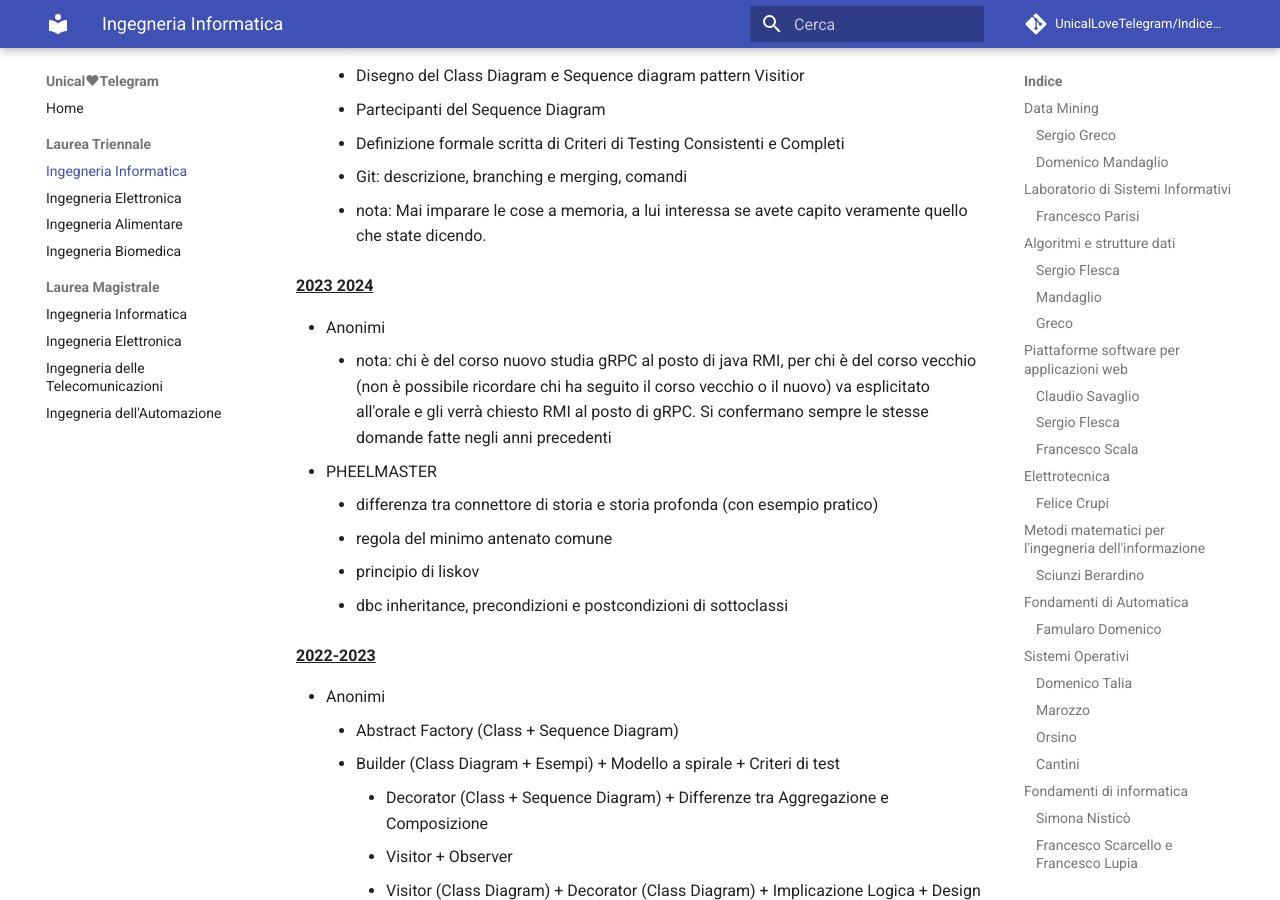
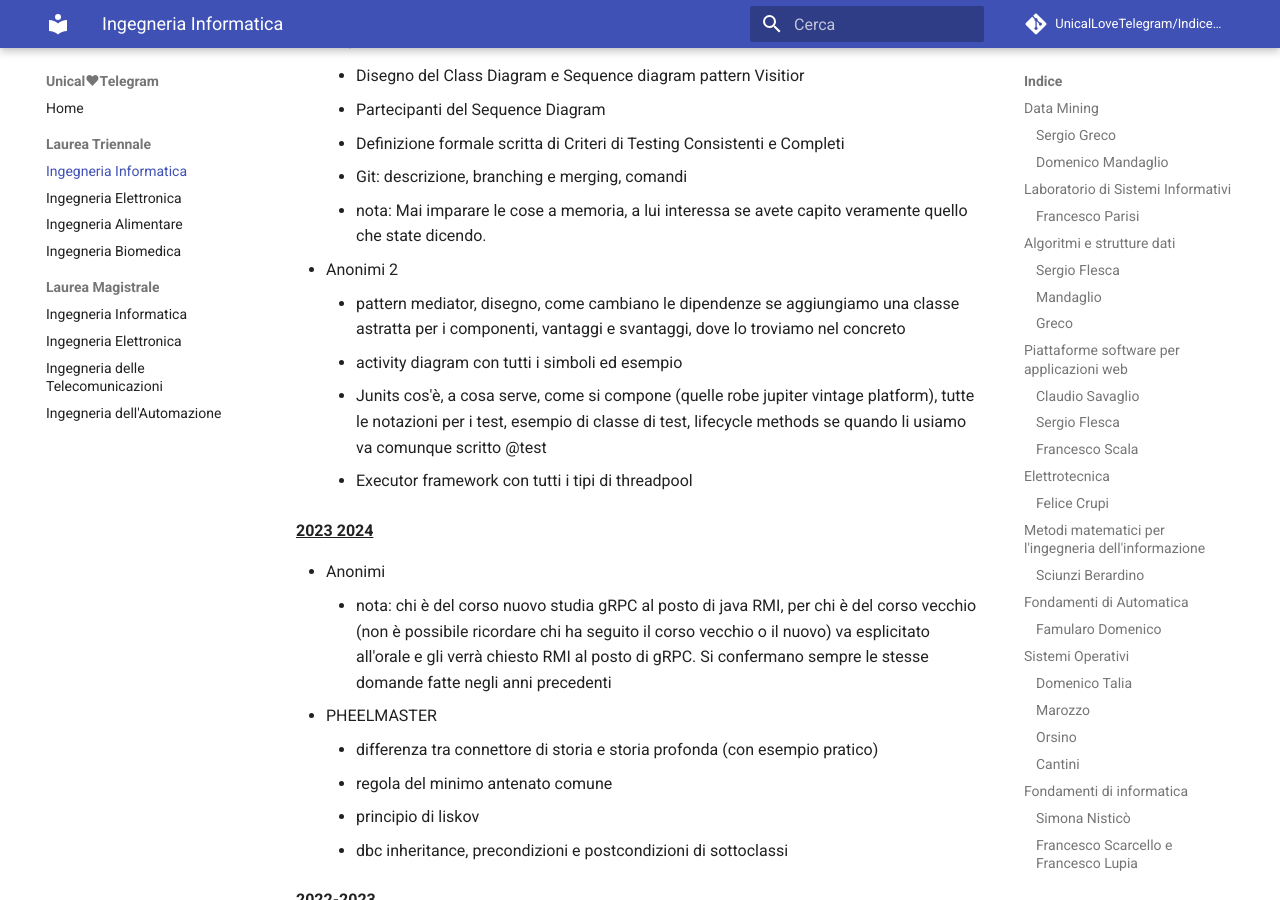
Before and after one commit to UnicalLoveTelegram/IndiceArgomentiOrale, an MkDocs documentation site: the page built from docs/laurea-triennale/ingegneria-informatica.md, in a window 1280 px wide and 900 px high, scrolled down 50925 px. Built offline with MkDocs 1.6.1 and Material for MkDocs 9.7.7, drawn with Linux system fonts in a browser that asks for light colours; comment, search, counter and statistics services are not loaded.

Commit message:
aggiunta parte di testimonianza persa, non so cosa mi succede ma secondo me il mio cervello sta cedendo

```diff
--- a/docs/laurea-triennale/ingegneria-informatica.md
+++ b/docs/laurea-triennale/ingegneria-informatica.md
@@ -1625,6 +1625,11 @@ malloc(sizeof(int)*(i+1));
     - Definizione formale scritta di Criteri di Testing Consistenti e Completi
     - Git: descrizione, branching e merging, comandi
     - nota: Mai imparare le cose a memoria, a lui interessa se avete capito veramente quello che state dicendo.
+- Anonimi 2
+    - pattern mediator, disegno, come cambiano le dipendenze se aggiungiamo una classe astratta per i componenti, vantaggi e svantaggi, dove lo troviamo nel concreto
+    - activity diagram con tutti i simboli ed esempio
+    - Junits cos'è, a cosa serve, come si compone (quelle robe jupiter vintage platform), tutte le notazioni per i test, esempio di classe di test, lifecycle methods se quando li usiamo va comunque scritto @test
+    - Executor framework con tutti i tipi di threadpool
 
 **<u>2023 2024</u>**
 
```
